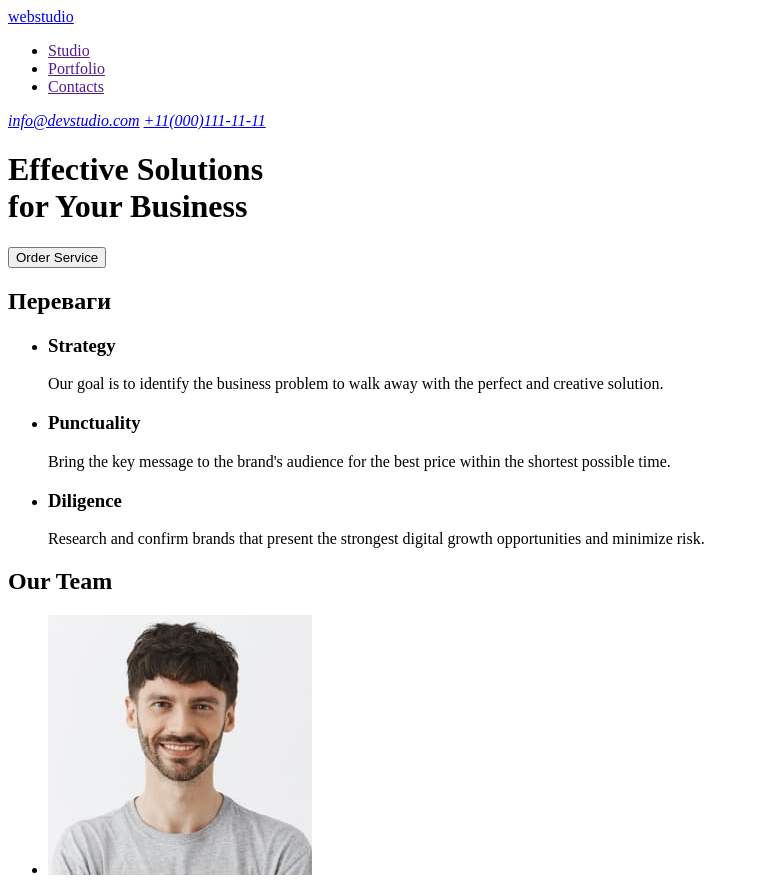
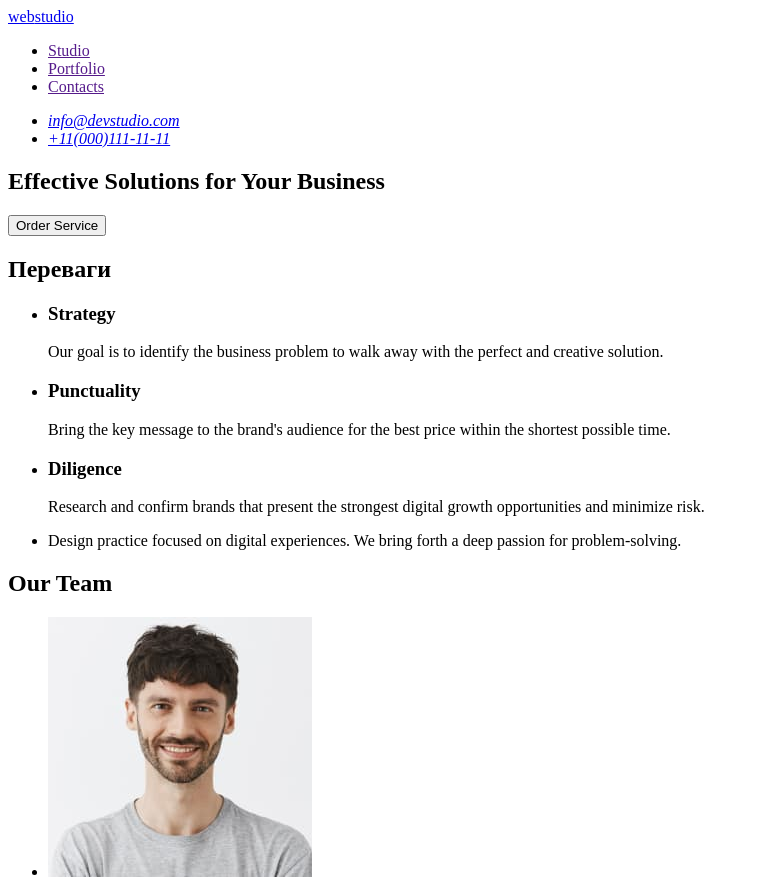
Before and after one commit to IrinaKataytseva/goit-markup-hw-01, a plain HTML site: page index.html in a window 1280 px wide. Shown: the top 880 px of the page, without its empty margins (0-759 px from the left). Drawn offline with Linux system fonts and the light colour scheme.

Commit message:
add list to header

```diff
--- a/index.html
+++ b/index.html
@@ -8,10 +8,9 @@
   <body>
     <!-- Шапка веб-сторінки -->
     <header>
-      <a href="./index.html">web<span>studio</span></a>
-
       <!--Головне меню навігації-->
       <nav>
+        <a href="./index.html">web<span>studio</span></a>
         <ul>
           <li><a href="">Studio</a></li>
           <li><a href="">Portfolio</a></li>
@@ -21,18 +20,24 @@
 
       <!--Пошта і телефон у шапці-->
       <address>
-        <a href="mailto:info@devstudio.com">info@devstudio.com</a>
-        <a href="tel:+110001111111">+11(000)111-11-11</a>
+        <ul>
+          <li>
+            <a href="mailto:info@devstudio.com">info@devstudio.com</a>
+          </li>
+          <li>
+            <a href="tel:+110001111111">+11(000)111-11-11</a>
+          </li>
+        </ul>
       </address>
+    </header>
 
-      <h1>
-        Effective Solutions<br />
-        for Your Business
-      </h1>
+    <main>
+      <section>
+        <h1>Effective Solutions for Your Business</h1>
 
-      <button type="button">Order Service</button>
-    </header>
-    <main>
+        <button type="button">Order Service</button>
+      </section>
+
       <!--Переваги-->
       <section>
         <h2>Переваги</h2>
@@ -56,6 +61,12 @@
             <p>
               Research and confirm brands that present the strongest digital
               growth opportunities and minimize risk.
+            </p>
+          </li>
+          <li>
+            <p>
+              Design practice focused on digital experiences. We bring forth a
+              deep passion for problem-solving.
             </p>
           </li>
         </ul>
@@ -105,6 +116,7 @@
         </li>
       </ul>
     </main>
+
     <footer>
       <a href="./index.html">web<span>studio</span></a>
       <p>
```
